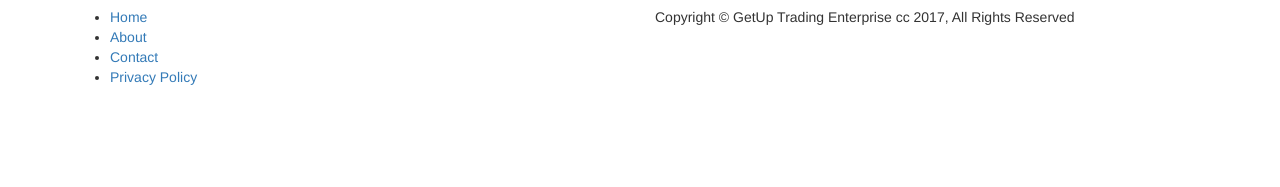
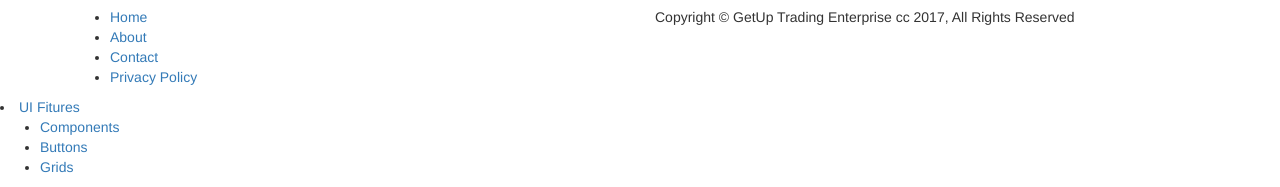
Before and after one commit to Immauel/brew, a website: page contact.html in a window 1280 px wide. Shown: the part 1015-1202 px from the top of the page. Before the commit the page ends 1112 px from the top, so only its background shows below. Drawn offline with nearby package versions, Linux system fonts and the light colour scheme.

Commit message:
Update contact.html

```diff
--- a/contact.html
+++ b/contact.html
@@ -154,7 +154,18 @@
       </div>
     </footer>
 
-
+<li class="sub-menu">
+            <a href="javascript:;" class="">
+                          <i class="icon_desktop"></i>
+                          <span>UI Fitures</span>
+                          <span class="menu-arrow arrow_carrot-right"></span>
+                      </a>
+            <ul class="sub">
+              <li><a class="" href="general.html">Components</a></li>
+              <li><a class="" href="buttons.html">Buttons</a></li>
+              <li><a class="" href="grids.html">Grids</a></li>
+            </ul>
+          </li>
 
 </body>
 </html>
```
